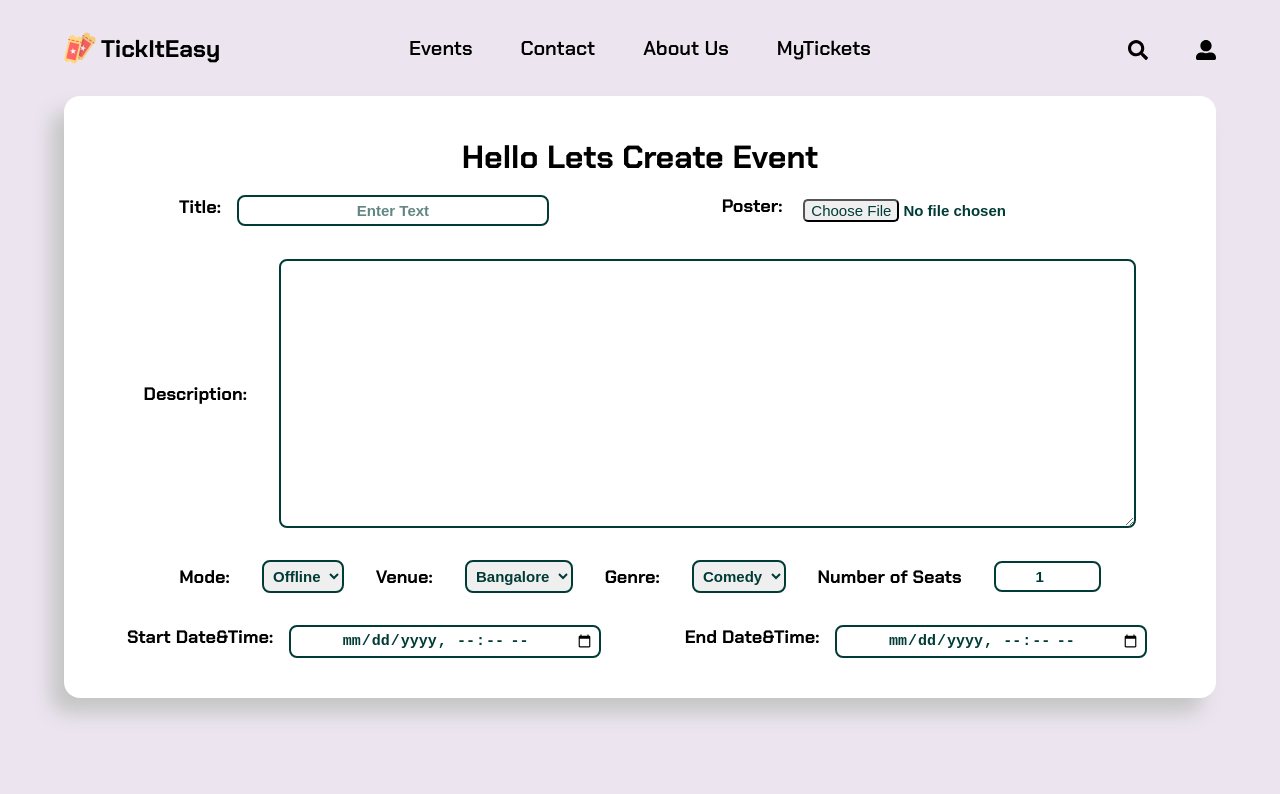
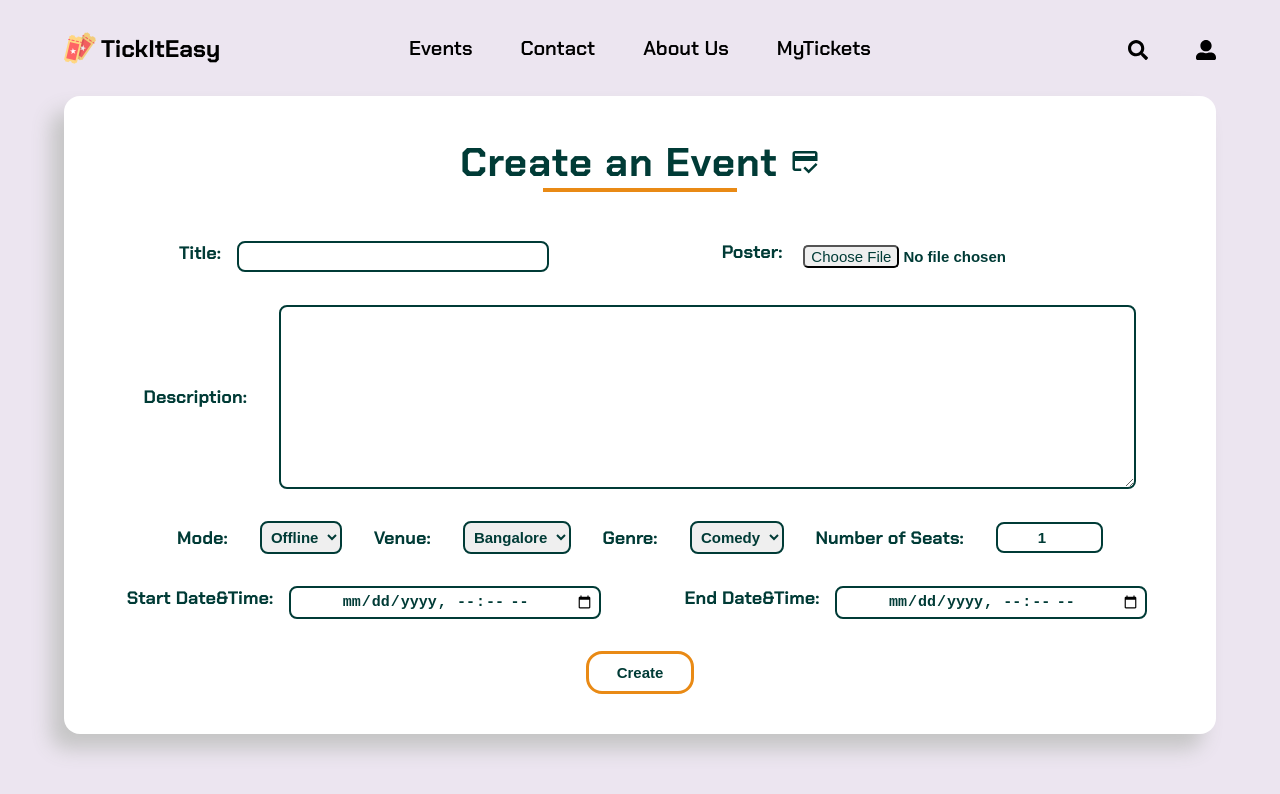
Before and after one commit to Chethan-b13/TickItEasy_Frontend, a React (Create React App) app: page /event in a window 1280 px wide. Shown: the top 794 px of the page. Built offline with nearby package versions, Linux system fonts and the light colour scheme.

Commit message:
Removed Redundant code from CreatEvent form

```diff
--- a/package.json
+++ b/package.json
@@ -9,6 +9,7 @@
     "@testing-library/react": "^13.4.0",
     "@testing-library/user-event": "^13.5.0",
     "axios": "^1.3.5",
+    "date-fns": "^2.29.3",
     "firebase": "^9.19.1",
     "react": "^18.2.0",
     "react-dom": "^18.2.0",
--- a/src/Assests/Styles/carousel.css
+++ b/src/Assests/Styles/carousel.css
@@ -65,7 +65,7 @@
     position: absolute;
     z-index: 100;
     bottom: 40%;
-    right: 43%;
+    right: 36%;
     opacity: 0;
     flex-direction: column;
     display: flex;
--- a/src/Assests/Styles/event.css
+++ b/src/Assests/Styles/event.css
@@ -9,6 +9,7 @@
     padding: 40px;
     gap: 1rem;
     background: white;
+    color: var(--secondary2);
     border-radius: 1rem;
     box-shadow: -13px 15px 20px #c5c5c5;
 }
@@ -95,3 +96,66 @@ option{
     text-align: center;
     border-radius: 1rem;
 }
+
+
+.row5 button{
+    width: 10%;
+    padding: 10px;
+    border-radius: 1rem;
+    background: transparent;
+    color: var(--secondary2);
+    font-size: 15px;
+    font-weight: 600;
+    border: 3px solid var(--domColor);
+    transition: all .2s ease-in-out;
+}
+
+.row5 button:hover{
+    background: var(--domColor);
+    color: var(--primaryColor);
+}
+
+.eventContainer h1{
+    font-size: 2.5rem;
+    letter-spacing: 1px;
+    margin-bottom: 2rem;
+}
+
+.eventContainer h1 svg{
+    font-size: 30px;
+}
+
+.eventContainer h1::after{
+    content: ' ';
+    display: block;
+    color: var(--domColor);
+    border: 2px solid var(--domColor);
+    animation: line 3s alternate infinite;
+}
+
+@keyframes line {
+    0%{
+        /* width: 0%;
+        margin-left: 0%; */
+        margin: 0 50%;
+    }
+    100%{
+        /* width: 100%;
+        margin-left: 100%; */
+        margin: 0 0;
+    }
+}
+
+
+.row1 button{
+    border: none;
+    font-size: 25px;
+    color: var(--secondary2);
+    background: none;
+    cursor: pointer;
+    transition: all .2s ease-in-out;
+}
+
+.row1 button:hover{
+    scale: 1.1;
+}
--- a/src/Components/Pages/Event/CreateEvent.js
+++ b/src/Components/Pages/Event/CreateEvent.js
@@ -1,16 +1,25 @@
-import React, { useState } from 'react'
+import React, { useRef, useState } from 'react'
 import { storage } from '../../../configs/firestoreConfig';
 import '../../../Assests/Styles/event.css';
 import '../../../Assests/Styles/auth.css';
 import Navbar from '../../Common/Navbar'
 import LoadingScreen from '../../Common/LoadingScreen';
+import {MdOutlineCreditScore} from 'react-icons/md'
+import {RxCrossCircled} from 'react-icons/rx'
 
 
 const CreateEvent = () => {
+    const fileInputRef = useRef(null);
     const [imageUrl, setImageUrl] = useState("");
     const [loading, setloading] = useState(false)
     const handleFileUpload = async (event)=>{
         setloading(true)
+        // Checking if a file is already uploaded
+        if(imageUrl){
+            const storageRef = storage.refFromURL(imageUrl);
+            await storageRef.delete();
+            console.log("duplicate image");
+        }
         const folderPath = "EventImages";
         const file = event.target.files[0];
         const storageRef = storage.ref();
@@ -18,63 +27,56 @@ const CreateEvent = () => {
         const snapshot = await fileRef.put(file);
         const downloadURL = await snapshot.ref.getDownloadURL();
         setImageUrl(downloadURL);
-        console.log(downloadURL);
         setloading(false)
     }
+
+    const imgDeleteHandler = async (e) => {
+        try {
+            setloading(true)
+            e.preventDefault()
+            fileInputRef.current.value = ''
+            const storageRef = storage.refFromURL(imageUrl);
+            await storageRef.delete();
+            setImageUrl("")
+            console.log('Image deleted successfully!');
+            setloading(false)
+        } catch (error) {
+            console.log(error);
+            throw error;
+        }
+    }
+
+
     return (
         <div>
             <Navbar />
             <div>
                 <div className="eventContainer">
-                    <h1>Hello Lets Create Event</h1>
+                    <h1>Create an Event <MdOutlineCreditScore /> </h1>
                     <form action="" method="post">
                         <div className="row row1">
-                            <div className="inp">
-                                <label htmlFor="title">Title:</label>
-                                <input className='inputArea' type="text" name="" id="title" placeholder='Enter Text'/>
-                            </div>
-                            <div className="inp">
-                                <label htmlFor="image">Poster:</label>
-                                <input className='inputArea' type="file" name="images" id="image" onChange={handleFileUpload}/>
-                                {imageUrl && <img src={imageUrl} alt="Uploaded file" />}
-                            </div>
+                            <InputField name='Title' id='title' type='text' extras={null} />
+                            <InputField name='Poster' id='image' type='file' extras={{image:imageUrl,handler:handleFileUpload,imgDeleteHandler:imgDeleteHandler,fileInputRef:fileInputRef}}/>
                         </div>
                         <div className="row row2">
                             <label htmlFor="desc">Description:</label>
-                            <textarea className='inputArea' name="" id="desc" cols="25" rows="15"></textarea>
+                            <textarea className='inputArea' name="" id="desc" cols="20" rows="10"></textarea>
                         </div>
 
                         <div className="row row3">
-                            <label htmlFor="mode">Mode: </label>
-                            <select className='inputArea' name="" id="mode">
-                                <option value="Offline" defaultChecked>Offline</option>
-                                <option value="Online">Online</option>
-                            </select>
-                            <label htmlFor="venue">Venue: </label>
-                            <select className='inputArea' name="" id="venue">
-                                <option value="Bangalore" defaultChecked>Bangalore</option>
-                                <option value="Chennai">Chennai</option>
-                            </select>
-                            <label htmlFor="genre">Genre: </label>
-                            <select className='inputArea' name="" id="genre">
-                                <option value="Comedy" defaultChecked>Comedy</option>
-                                <option value="Drama">Drama</option>
-                            </select>
-                            {/* <div className="inp"> */}
-                                <label htmlFor="seats">Number of Seats</label>
-                                <input className='inputArea' type="number" name="" id="seats" min={1} defaultValue={1} style={{width:"10%"}}/>
-                            {/* </div> */}
+                            <OptionField name='Mode' id='mode' options={['Offline','Online']} />
+                            <OptionField name='Venue' id='venue' options={['Bangalore','Chennai']} />
+                            <OptionField name='Genre' id='genre' options={['Comedy','Drama']} />
+                            <label htmlFor="seats">Number of Seats: </label>
+                            <input className='inputArea' type="number" name="" id="seats" min={1} defaultValue={1} style={{width:"10%"}}/>
                         </div>
 
                         <div className="row row4">
-                            <div className="inp">
-                                <label htmlFor="startdate">Start Date&Time: </label>
-                                <input className='inputArea' type="datetime-local" name="" id="startdate" />
-                            </div>
-                            <div className="inp">
-                                <label htmlFor="enddate">End Date&Time: </label>
-                                <input className='inputArea' type="datetime-local" name="" id="enddate" />
-                            </div>
+                            <InputField id='startdate' name='Start Date&Time' type="datetime-local" />
+                            <InputField id='enddate' name='End Date&Time' type="datetime-local" />
+                        </div>
+                        <div className="row row5">
+                            <button type="submit">Create</button>
                         </div>
                     </form>
                 </div>
@@ -86,4 +88,41 @@ const CreateEvent = () => {
     )
 }
 
+const InputField = (props) =>{
+
+    return(
+
+        <div className="inp">
+            <label htmlFor={props.id}>{props.name}:</label>
+            <input className='inputArea' ref={props.extras?.fileInputRef} type={props.type} name="" id={props.id} onChange={ props.extras?.handler && props.extras?.handler }/>
+            { props.type==='file' && (
+                props.extras?.image && (
+                <div>
+                    <button onClick={props.extras.imgDeleteHandler}><RxCrossCircled /></button>
+                    <img src={props.extras?.image} alt="Uploaded file" />
+                </div>
+                )
+
+                ) }
+
+        </div>
+
+    );
+}
+
+const OptionField = (props) => {
+    return(
+        <>
+            <label htmlFor={props.id}>{props.name}: </label>
+            <select className='inputArea' name={props.id} id={props.id}>
+                {
+                    props.options.map((opt,idx)=>{
+                        return <option key={idx} value={opt} defaultChecked>{opt}</option>
+                    })
+                }
+            </select>
+        </>
+    );
+}
+
 export default CreateEvent
--- a/src/Components/Pages/Event/EventApis.js
+++ b/src/Components/Pages/Event/EventApis.js
@@ -2,28 +2,19 @@ import axios from "axios"
 import { BASE_URL } from "../../../configs/apiConfig"
 import { refresh_token } from "../../ReduxStores/authSlice"
 
-
-export const FetchAllEvents = async (props,dispatch,setevents)=>{
-    if(props.isAuthenticated){
+export const FetchAllEvents = async (dispatch,setevents)=>{
         try {
-            const response = await axios.get(`${BASE_URL}/events/`,{
-                headers: {
-                  Authorization: `Bearer ${props.token.access_token}`
-                }
-              })
-            setevents([...response.data,response.data[2]]);
+            const response = await axios.get(`${BASE_URL}/events/`)
+            setevents(response.data);
             return response.data
         } catch (error) {
-            if (error.response?.data.code==="token_not_valid"){
-                console.log("Haha Token Expired",props.token.refresh_token);
-                await dispatch(refresh_token(props.token.refresh_token))
-                window.location = '/';
-            }else{
+            // if (error.response?.data.code==="token_not_valid"){
+            //     console.log("Haha Token Expired",props.token.refresh_token);
+            //     await dispatch(refresh_token(props.token.refresh_token))
+            //     window.location = '/';
+            // }else{
                 console.log(error);
-            }
+            // }
+            throw error
         }
-    }else{
-        console.log("Not Logged In!");
-        window.location = '/login'
-    }
 }
```
Also changed, not shown: src/Components/Common/Carousel.js (+4 -8 lines), 1 other file (tests, documents, lock files or other folders).
